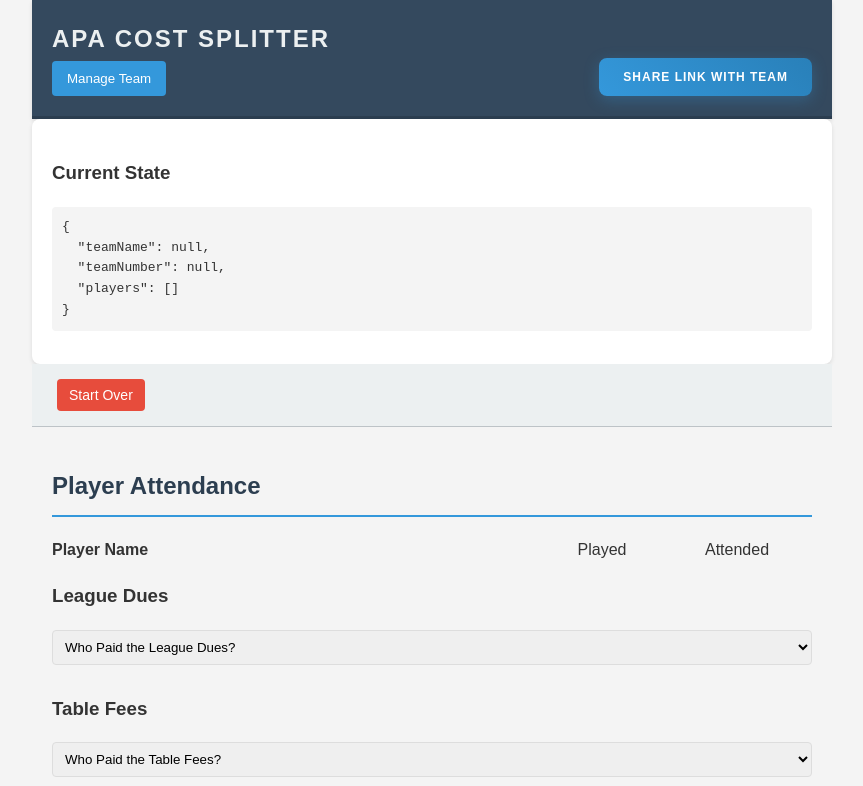
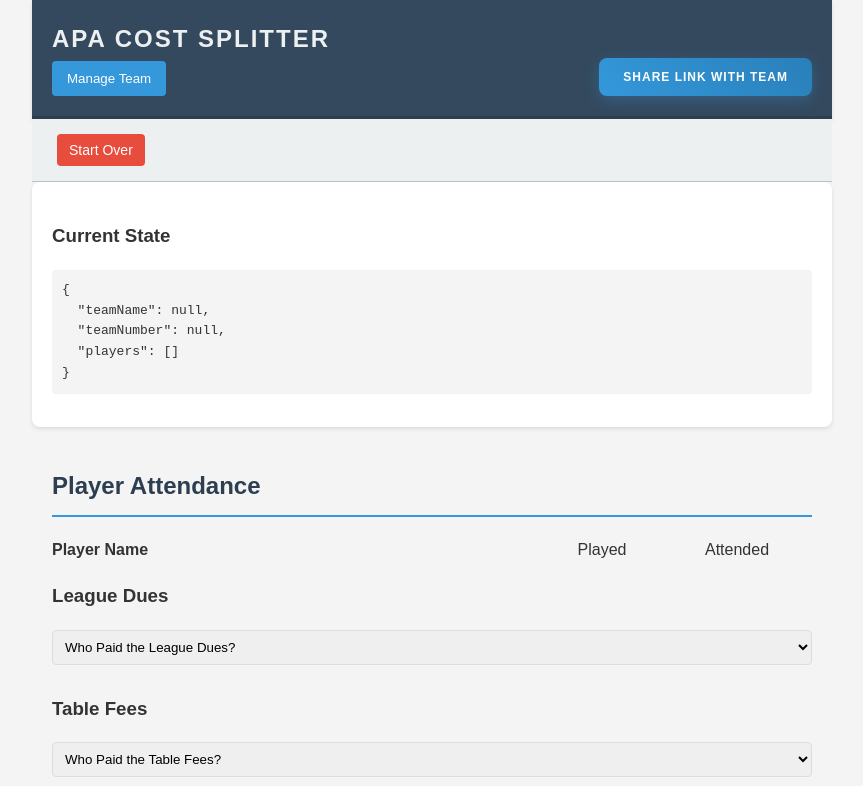
Before and after one commit to brendanprobst/apa-cost-splitter, a React (Vite) app: page / in a window 1280 px wide. Shown: the top 786 px of the page, without its empty margins (208-1071 px from the left). Built offline with nearby package versions, Linux system fonts and the light colour scheme.

Commit message:
feat: global provider and clear form button functionality

```diff
--- a/src/App.jsx
+++ b/src/App.jsx
@@ -1,12 +1,18 @@
 import { TeamProvider } from "./providers/team/TeamProvider.jsx";
 import { CostFormPage } from "./pages/CostFormPage.jsx";
+import { CostsProvider } from "./providers/costs/CostsProvider.jsx";
+import { GlobalProvider } from "./providers/global/globalProvider.jsx";
 
 export const App = () => {
 	return (
 		<div>
-			<TeamProvider>
-				<CostFormPage />
-			</TeamProvider>
+			<GlobalProvider>
+				<TeamProvider>
+					<CostsProvider>
+						<CostFormPage />
+					</CostsProvider>
+				</TeamProvider>
+			</GlobalProvider>
 		</div>
 	);
 };
--- a/src/components/layout/CostPageHeader.jsx
+++ b/src/components/layout/CostPageHeader.jsx
@@ -2,12 +2,19 @@
 import { ManageTeamModal } from "../modals/ManageTeamModal";
 import PropTypes from "prop-types";
 import { useTeam } from "../../providers/team/useTeam";
+import { useCosts } from "../../providers/costs/useCosts";
+import { useGlobal } from "../../providers/global/useGlobal";
 
 export const CostPageHeader = ({ players }) => {
-	const { teamName, teamNumber } = useTeam();
-
+	const { teamName, teamNumber, resetPlayerFormState } = useTeam();
+	const { resetCostsFormState } = useCosts();
+	const { setFormState } = useGlobal();
 	const [isManageTeamModalOpen, setIsManageTeamModalOpen] = useState(false);
-
+	const clearForm = () => {
+		resetPlayerFormState();
+		resetCostsFormState();
+		setFormState(0);
+	};
 	const handleCopyShareLink = () => {
 		const newUrl = new URL(window.location);
 		newUrl.searchParams.set("team", teamName);
@@ -24,6 +31,7 @@
 		);
 	};
 	return (
+		<>
 			<header className="app-header">
 				<h4 className="app-title">APA Cost Splitter</h4>
 				<div className="flex flex-wrap gap-4 justify-between items-end">
@@ -32,7 +40,9 @@
 						{teamNumber && <h3 className="team-number">{teamNumber}</h3>}
 						<div className="flex gap-2">
 							<button
-							onClick={() => setIsManageTeamModalOpen(!isManageTeamModalOpen)}>
+								onClick={() =>
+									setIsManageTeamModalOpen(!isManageTeamModalOpen)
+								}>
 								Manage Team
 							</button>
 						</div>
@@ -46,6 +56,14 @@
 					setIsOpen={setIsManageTeamModalOpen}
 				/>
 			</header>
+			<div className="sub-header">
+				<button
+					className="clear-form-button error-btn"
+					onClick={() => clearForm()}>
+					Start Over
+				</button>
+			</div>
+		</>
 	);
 };
 CostPageHeader.propTypes = {
--- a/src/pages/CostFormPage.jsx
+++ b/src/pages/CostFormPage.jsx
@@ -1,4 +1,4 @@
-import { useState, useEffect, useMemo } from "react";
+import { useState, useEffect } from "react";
 import { CostPageHeader } from "../components/layout/CostPageHeader";
 import { useTeam } from "../providers/team/useTeam";
 import { emptyPlayer } from "../utils/constants/players/emptyPlayer";
@@ -7,6 +7,7 @@
 import { useCosts } from "../providers/costs/useCosts";
 import { initialCosts } from "../utils/constants/costs/initialCosts";
 import { AdvancedCostSplittingInfoModal } from "../components/modals/AdvancedCostSplittingInfoModal";
+import { useGlobal } from "../providers/global/useGlobal";
 
 export const CostFormPage = () => {
 	const {
@@ -19,7 +20,9 @@
 		setPlayersNames,
 	} = useTeam();
 	const { costs, setCosts } = useCosts();
+	const { formState, setFormState } = useGlobal();
 	console.log("teamName", teamName);
+
 	const leagueZelleEmail = "brooklynqueenspayment@gmail.com";
 	const weeks = {
 		1: new Date("2024-09-26T18:00:00-04:00"),
@@ -63,7 +66,6 @@
 	// const hasLoadedTeamData = useRef(false);
 	// const urlParams = new URLSearchParams(window.location.search);
 
-	const [formState, setFormState] = useState(0);
 	// const [teamNumber, setTeamNumber] = useState("");
 
 	const [currentWeek, setCurrentWeek] = useState("");
@@ -617,14 +619,6 @@
 		updatePersistentFormData(players, costs, formState);
 	}, [players, costs, formState]);
 	const clearForm = () => {
-		const clearedPlayers = players.map((player) => ({
-			...player,
-			playedMatch: false,
-			attended: false,
-			owes: [],
-		}));
-		setPlayers(clearedPlayers);
-		setCosts(initialCosts);
 		setFormState(0);
 		localStorage.removeItem("persistentFormState");
 	};
@@ -1117,15 +1111,9 @@
 				teamNumber={teamName}
 				players={players}
 			/>
+
 			<CurrentState />
 
-			<div className="sub-header">
-				<button
-					className="clear-form-button error-btn"
-					onClick={() => clearForm()}>
-					Start Over
-				</button>
-			</div>
 			<div className="page">
 				{formState === 0 && renderPlayerForm()}
 				{formState === 1 && renderCostForm()}
--- a/src/providers/costs/CostsProvider.jsx
+++ b/src/providers/costs/CostsProvider.jsx
@@ -3,13 +3,16 @@
 import { CostsContext } from "./CostsContext";
 import { initialCosts } from "../../utils/constants/costs/initialCosts";
 
-export const TeamProvider = ({ children }) => {
+export const CostsProvider = ({ children }) => {
 	const [costs, setCosts] = useState(initialCosts);
-	const value = { costs, setCosts };
+	const resetCostsFormState = () => {
+		setCosts(initialCosts);
+	};
+	const value = { costs, setCosts, resetCostsFormState };
 	return (
 		<CostsContext.Provider value={value}>{children}</CostsContext.Provider>
 	);
 };
-TeamProvider.propTypes = {
+CostsProvider.propTypes = {
 	children: PropTypes.node.isRequired,
 };
--- /dev/null
+++ b/src/providers/global/globalContext.jsx
@@ -0,0 +1,2 @@
+import { createContext } from "react";
+export const GlobalContext = createContext({});
--- /dev/null
+++ b/src/providers/global/globalProvider.jsx
@@ -0,0 +1,14 @@
+import { useState } from "react";
+import PropTypes from "prop-types";
+import { GlobalContext } from "./globalContext";
+
+export const GlobalProvider = ({ children }) => {
+	const [formState, setFormState] = useState(0);
+	const value = { formState, setFormState };
+	return (
+		<GlobalContext.Provider value={value}>{children}</GlobalContext.Provider>
+	);
+};
+GlobalProvider.propTypes = {
+	children: PropTypes.node.isRequired,
+};
--- /dev/null
+++ b/src/providers/global/useGlobal.js
@@ -0,0 +1,6 @@
+import { useContext } from "react";
+import { GlobalContext } from "./globalContext";
+
+export const useGlobal = () => {
+	return useContext(GlobalContext);
+};
--- a/src/providers/team/TeamProvider.jsx
+++ b/src/providers/team/TeamProvider.jsx
@@ -22,6 +22,15 @@
 	const [teamNumber, setTeamNumber] = useState(_teamNumber);
 	const [players, setPlayers] = useState(_initialPlayers);
 
+	const resetPlayerFormState = () => {
+		const clearedPlayers = players.map((player) => ({
+			...player,
+			playedMatch: false,
+			attended: false,
+			owes: [],
+		}));
+		setPlayers(clearedPlayers);
+	};
 	const value = {
 		teamName,
 		teamNumber,
@@ -31,6 +40,7 @@
 		setPlayers,
 		playersNames,
 		setPlayersNames,
+		resetPlayerFormState,
 	};
 	return <TeamContext.Provider value={value}>{children}</TeamContext.Provider>;
 };
```
Lines whose indentation alone changed are shown as unchanged.
